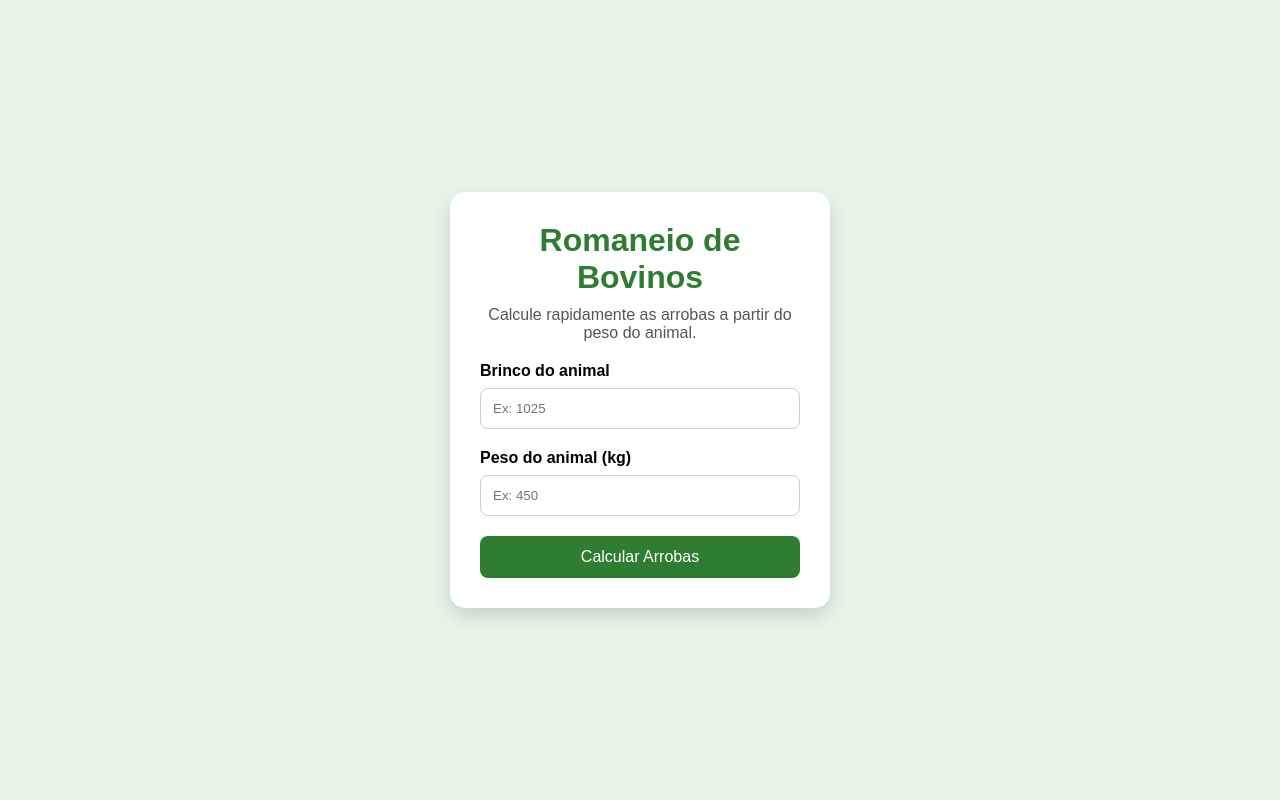
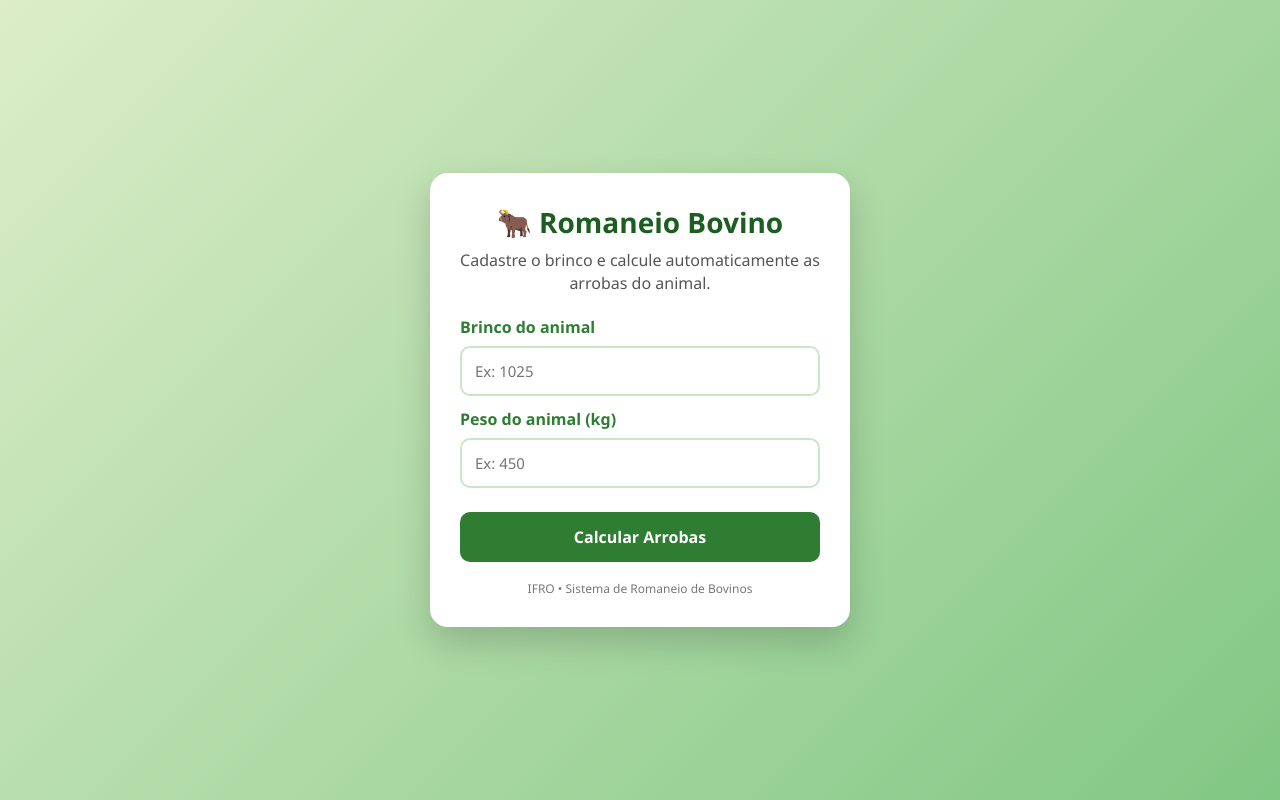
Before and after one commit to teixeira009jsuw-cell/romaneiobovino, a Flask app: page / in a window 1280 px wide. Run offline with Flask 3, Linux system fonts and the light colour scheme.

Commit message:
Melhora identidade visual do sistema de romaneio

```diff
--- a/static/style.css
+++ b/static/style.css
@@ -2,104 +2,105 @@
     margin:0;
     padding:0;
     box-sizing:border-box;
-    font-family:Arial, Helvetica, sans-serif;
+    font-family: "Segoe UI", Tahoma, Geneva, Verdana, sans-serif;
 }
 
 body{
-    background:#e8f5e9;
+    background: linear-gradient(135deg, #dcedc8, #81c784);
+    min-height:100vh;
     display:flex;
     justify-content:center;
     align-items:center;
-    height:100vh;
+    padding:20px;
 }
 
 .container{
-    background:white;
-    width:380px;
+    width:100%;
+    max-width:420px;
+    background:#fff;
+    border-radius:18px;
     padding:30px;
-    border-radius:15px;
-    box-shadow:0 8px 20px rgba(0,0,0,0.15);
-    text-align:center;
+    box-shadow:0 15px 35px rgba(0,0,0,.18);
 }
 
 h1{
-    color:#2e7d32;
-    margin-bottom:10px;
+    text-align:center;
+    color:#1b5e20;
+    margin-bottom:8px;
+    font-size:28px;
 }
 
 p{
+    text-align:center;
     color:#555;
-    margin-bottom:20px;
+    margin-bottom:22px;
+    line-height:1.4;
 }
 
 label{
     display:block;
-    text-align:left;
-    font-weight:bold;
+    font-weight:600;
+    color:#2e7d32;
     margin-bottom:8px;
+    margin-top:12px;
 }
 
 input{
     width:100%;
-    padding:12px;
-    border:1px solid #ccc;
-    border-radius:8px;
-    margin-bottom:20px;
+    padding:13px;
+    border:2px solid #c8e6c9;
+    border-radius:10px;
+    font-size:15px;
+    transition:.2s;
+}
+
+input:focus{
+    outline:none;
+    border-color:#2e7d32;
+    box-shadow:0 0 8px rgba(46,125,50,.25);
 }
 
 button{
     width:100%;
-    padding:12px;
-    border:none;
-    border-radius:8px;
+    margin-top:24px;
+    padding:14px;
     background:#2e7d32;
     color:white;
+    border:none;
+    border-radius:10px;
     font-size:16px;
+    font-weight:bold;
     cursor:pointer;
+    transition:.25s;
 }
 
 button:hover{
     background:#1b5e20;
+    transform:translateY(-2px);
 }
 
 .resultado{
-    background:#f1f8e9;
-    padding:15px;
-    border-radius:10px;
-    margin-bottom:20px;
+    background:#e8f5e9;
+    border-left:6px solid #2e7d32;
+    border-radius:12px;
+    padding:18px;
+    margin:20px 0;
 }
 
-.voltar{
-    text-decoration:none;
-    color:#2e7d32;
-    font-weight:bold;
+.resultado p{
+    text-align:left;
+    margin:10px 0;
+    color:#222;
 }
 
 .erro{
     background:#ffebee;
-    color:#c62828;
-    padding:15px;
-    border-radius:10px;
-    margin-bottom:20px;
+    border-left:6px solid #c62828;
+    border-radius:12px;
+    padding:18px;
+    color:#b71c1c;
     font-weight:bold;
-}
-
-
-.resultado{
-    background:#e8f5e9;
-    padding:18px;
-    border-radius:12px;
     margin:20px 0;
-    border-left:6px solid #2e7d32;
-}
-
-.erro{
-    background:#ffebee;
-    color:#c62828;
-    padding:18px;
-    border-radius:12px;
-    margin:20px 0;
-    border-left:6px solid #c62828;
 }
 
 .voltar{
@@ -108,20 +109,31 @@ button:hover{
     text-decoration:none;
     background:#2e7d32;
     color:white;
-    padding:12px;
+    padding:13px;
     border-radius:10px;
     font-weight:bold;
-    margin-top:15px;
+    transition:.25s;
 }
 
 .voltar:hover{
     background:#1b5e20;
 }
 
-button{
-    transition: .25s;
+footer{
+    text-align:center;
+    margin-top:18px;
+    color:#777;
+    font-size:12px;
 }
 
-button:hover{
-    transform: translateY(-2px);
+@media (max-width:480px){
+
+    .container{
+        padding:22px;
+    }
+
+    h1{
+        font-size:24px;
+    }
+
 }
--- a/templates/index.html
+++ b/templates/index.html
@@ -10,8 +10,8 @@
 
     <div class="container">
 
-        <h1>Romaneio de Bovinos</h1>
-        <p>Calcule rapidamente as arrobas a partir do peso do animal.</p>
+        <h1>🐂 Romaneio Bovino</h1>
+        <p>Cadastre o brinco e calcule automaticamente as arrobas do animal.</p>
 
         <form action="/calcular" method="POST">
 
@@ -40,6 +40,10 @@
 
         </form>
 
+        <footer>
+            IFRO • Sistema de Romaneio de Bovinos
+        </footer>
+
     </div>
 
 </body>
```
